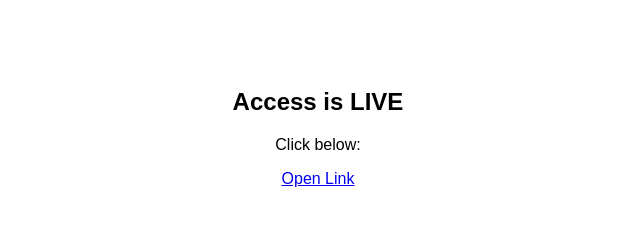
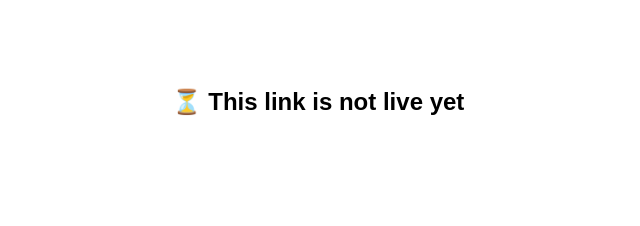
Before and after one commit to mks507/timed-link, a plain HTML site: page index.htm in a window 1280 px wide. Shown: the whole page, without its empty margins (322-962 px from the left). Drawn offline with Linux system fonts and the light colour scheme.

Commit message:
Update index.htm

```diff
--- a/index.htm
+++ b/index.htm
@@ -31,8 +31,8 @@
 
 <script>
   // SET TIME HERE
-  const startTime = new Date("2026-01-15T20:45:00+05:30").getTime();
-  const endTime = startTime + (20 * 60 * 1000); // 20 minutes
+  const startTime = new Date("2026-01-15T20:55:00+05:30").getTime();
+  const endTime = startTime + (2 * 60 * 1000); // 20 minutes
 
   const now = new Date().getTime();
 
```
